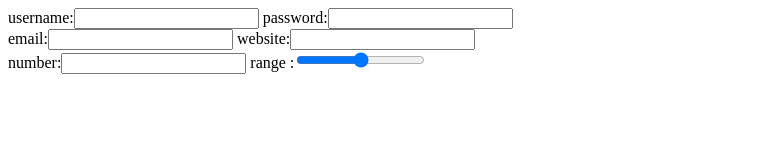
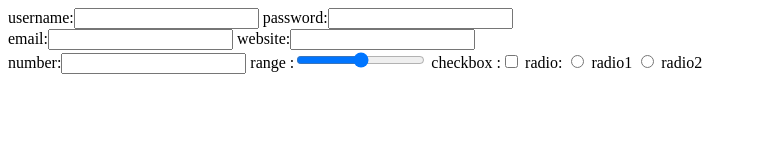
Before and after one commit to AminSBU/html_css_class, a plain HTML site: page 07_inputs/index.html in a window 1280 px wide. Shown: the whole page, without its empty margins (0-757 px from the left). Drawn offline with Linux system fonts and the light colour scheme.

Commit message:
add checkbox and radio button in html code

```diff
--- a/07_inputs/index.html
+++ b/07_inputs/index.html
@@ -10,6 +10,11 @@
     <br>
     <label>number:</label><input type="number" id="number" value="number">
     <label>range :</label><input type="range" id="range" value="range">
-
+    <label>checkbox :</label><input type="checkbox" id="checkbox" value="checkbox">
+    <label>radio:</label>
+    <input type="radio" id="radio1" value="radio1" name="radio" onclick="document.getElementById('checkbox').checked = false;">
+    <label for="radio1">radio1</label>
+    <input type="radio" id="radio2" value="radio2" name="radio" onclick="document.getElementById('checkbox').checked = false;">
+    <label for="radio2">radio2</label>
 </body>
 </html>
```
